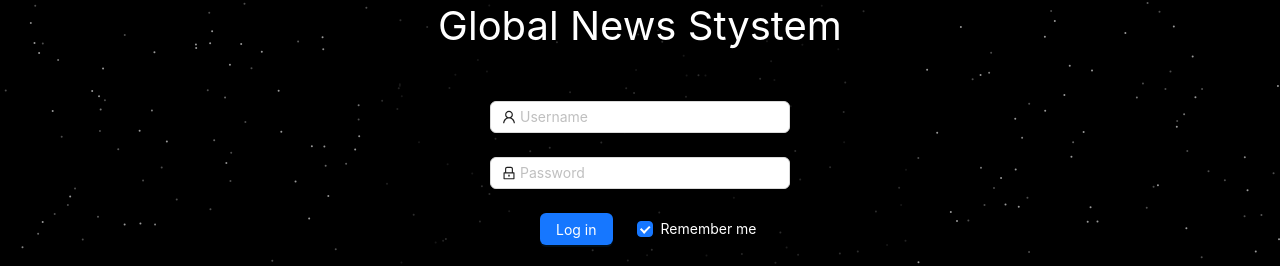
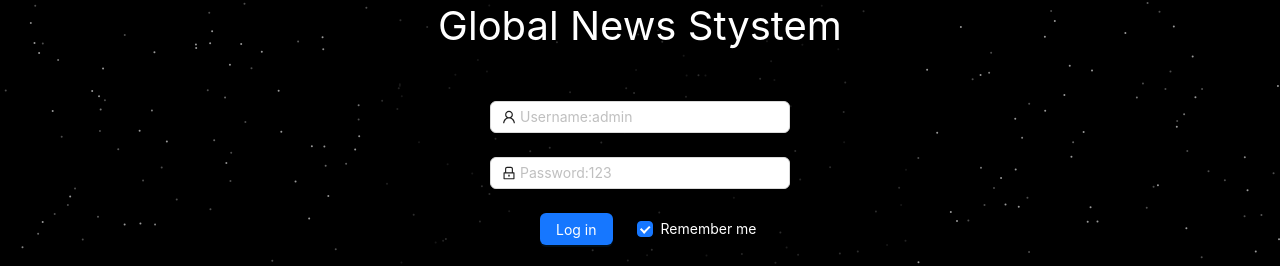
Before and after one commit to TonemonW/React-news-system, a React (Create React App) app: page /#/login in a window 1280 px wide. Shown: the part 254-520 px from the top of the page. Built offline with nearby package versions, Linux system fonts and the light colour scheme.

Commit message:
default username and password

```diff
--- a/src/views/login/Login.js
+++ b/src/views/login/Login.js
@@ -75,7 +75,7 @@
                             },
                         ]}
                     >
-                        <Input prefix={<UserOutlined />} placeholder="Username" style={{
+                        <Input prefix={<UserOutlined />} placeholder="Username:admin" style={{
                             width: 300,
                         }} />
                     </Form.Item>
@@ -91,7 +91,7 @@
                         <Input
                             prefix={<LockOutlined />}
                             type="password"
-                            placeholder="Password"
+                            placeholder="Password:123"
                             style={{
                                 width: 300,
                             }}
```
